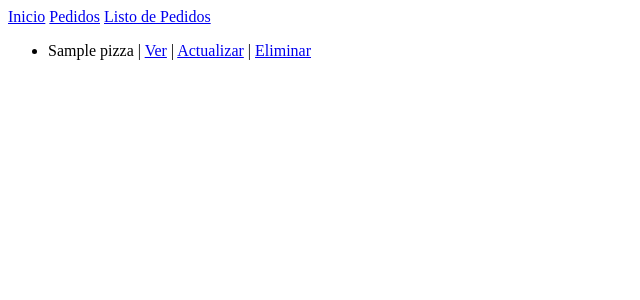
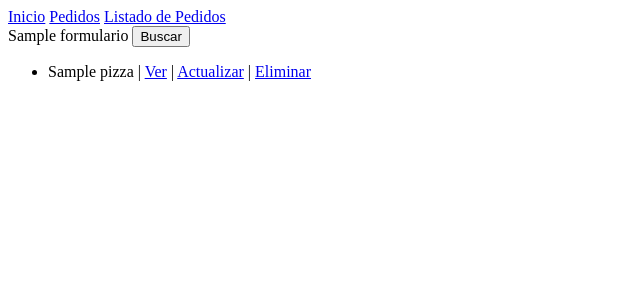
Before and after one commit to aracelinataliagonzalez-hub/mi-primera-pagina-Gonzalez-Araceli, a Django app: template templates/listado_pizzas.html in a window 1280 px wide. Shown: the top 300 px of the page, without its empty margins (0-640 px from the left). Run offline with Django 3.2, Linux system fonts and the light colour scheme; the template is opened without the code that fills it: most values are stand-ins (such as "Sample title", 1, 10 or a date in 2020).

Commit message:
generamos formulario de busqueda

```diff
--- a/inicio/forms.py
+++ b/inicio/forms.py
@@ -3,3 +3,6 @@ from django import forms
 class Pedido(forms.Form):
     gusto = forms.CharField(max_length=30)
     tamanio = forms.CharField(max_length=30)
+
+class BuscarPizza(forms.Form):
+    gusto = forms.CharField(max_length=30, required=False)
--- a/templates/base.html
+++ b/templates/base.html
@@ -13,7 +13,7 @@
    <nav>
        <a href= {% url 'inicio' %}>Inicio</a>
        <a href={% url 'pedido' %}>Pedidos</a>
-       <a href={% url 'listado_pizzas' %}>Listo de Pedidos</a>
+       <a href={% url 'listado_pizzas' %}>Listado de Pedidos</a>
    </nav>
     <main>
         {% block contenido %}
--- a/templates/listado_pizzas.html
+++ b/templates/listado_pizzas.html
@@ -1,6 +1,11 @@
  {% extends "base.html" %}
 {%block title_head %}Listado Pizzas{%endblock title_head%}
 {% block contenido %}
+    <form action={% url 'listado_pizzas' %} method="get">
+        {{formulario}}
+        <input type="submit" value="Buscar">
+    </form>
+   {% if listado_de_pizzas%}
    <ul>
         {% for pizza in listado_de_pizzas %}
         <li>
@@ -11,4 +16,7 @@
         </li>
         {% endfor%}
     </ul>
+    {% else %}
+    <p>No se encontraron pedidos</p>
+    {% endif %}
 {% endblock contenido %}
```
Also changed, not shown: inicio/views.py (+6 -4 lines).
